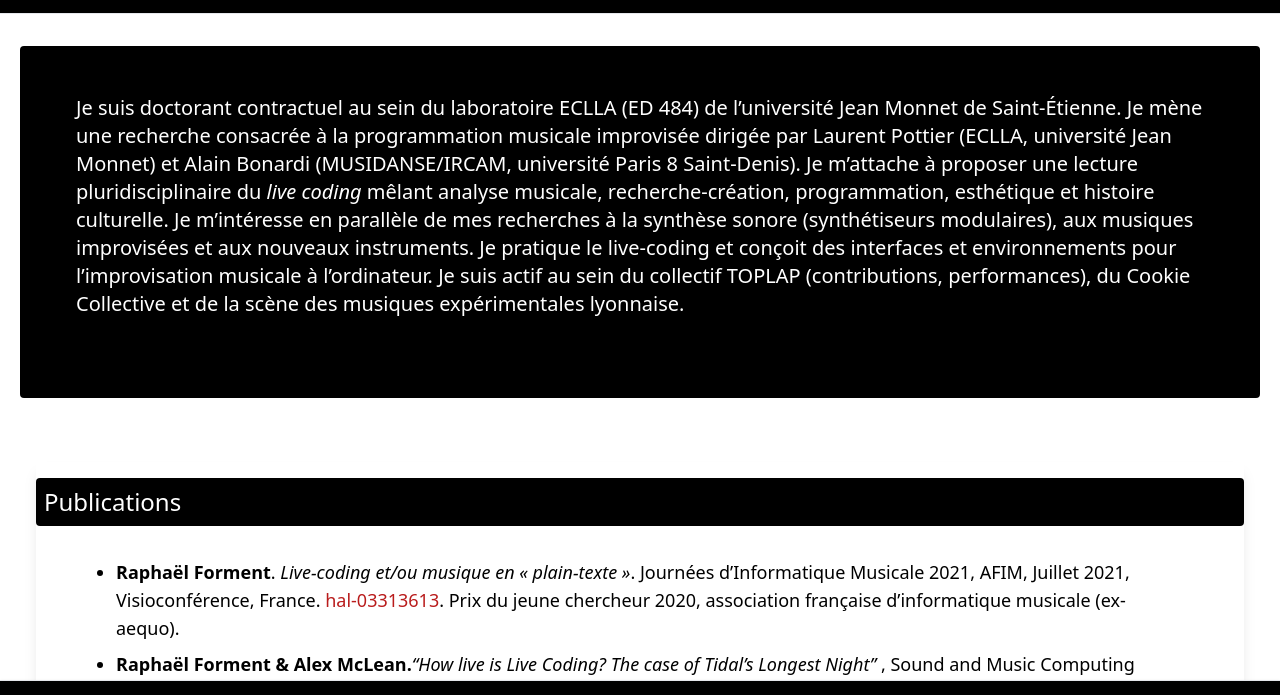
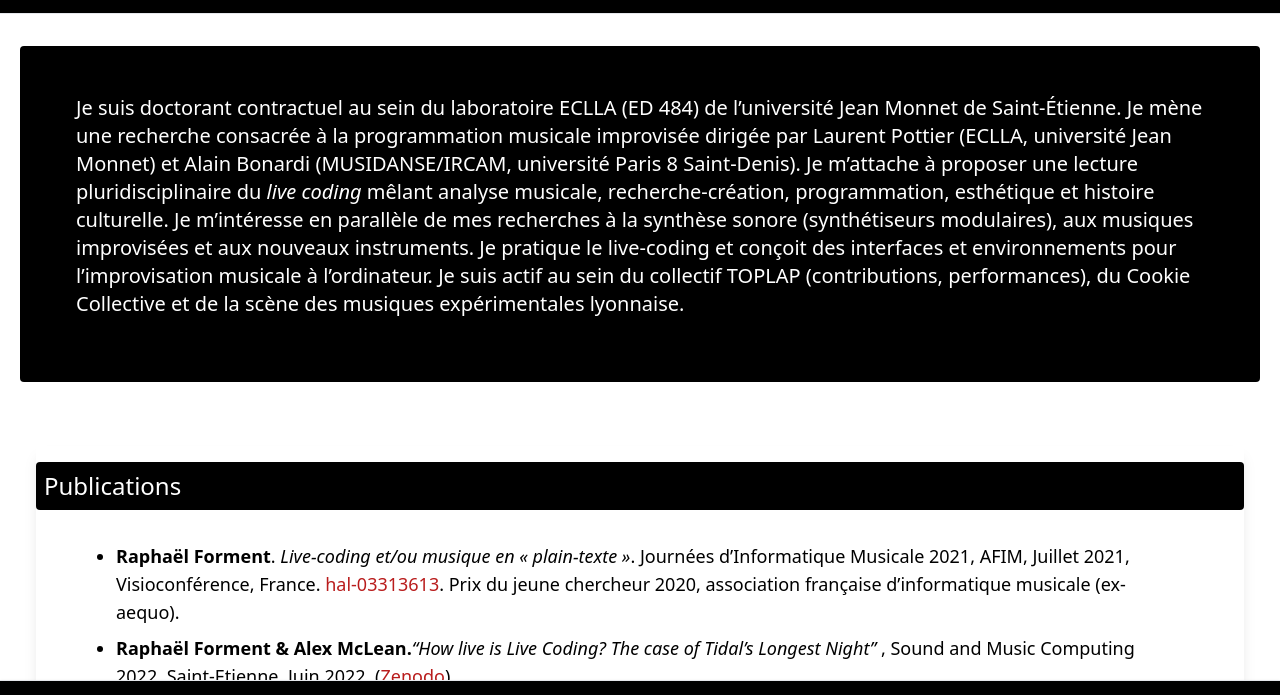
Before and after one commit to Bubobubobubobubo/Website, an Eleventy site: page src/apropos.html in a window 1280 px wide. Shown: the part 51-746 px from the top of the page. Built offline with nearby package versions, Linux system fonts and the light colour scheme; Eleventy itself is replaced by a stand-in of ours; files that its build step writes are made by us from their sources.

Commit message:
less padding

```diff
--- a/src/apropos.html
+++ b/src/apropos.html
@@ -4,7 +4,7 @@ title: À Propos
 permalink: apropos.html
 ---
 
-<section class="mt-8 bg-black rounded text-white max-w-8xl py-12 mx-auto mx-8"> <p class="test-xs sm:text-lg lg:text-xl px-14 pb-8">Je suis doctorant contractuel au sein du laboratoire ECLLA (ED 484) de l’université Jean Monnet de Saint-Étienne. Je mène une recherche consacrée à la programmation musicale improvisée dirigée par Laurent Pottier (ECLLA, université Jean Monnet) et Alain Bonardi (MUSIDANSE/IRCAM, université Paris 8 Saint-Denis). Je m’attache à proposer une lecture pluridisciplinaire du <i>live coding</i> mêlant analyse musicale, recherche-création, programmation, esthétique et histoire culturelle. Je m’intéresse en parallèle de mes recherches à la synthèse sonore (synthétiseurs modulaires), aux musiques improvisées et aux nouveaux instruments. Je pratique le live-coding et conçoit des interfaces et environnements pour l’improvisation musicale à l’ordinateur. Je suis actif au sein du collectif TOPLAP (contributions, performances), du Cookie Collective et de la scène des musiques expérimentales lyonnaise.</p>
+<section class="mt-8 bg-black rounded text-white max-w-8xl py-12 mx-auto mx-8"> <p class="test-xs sm:text-lg lg:text-xl px-14 pb-4">Je suis doctorant contractuel au sein du laboratoire ECLLA (ED 484) de l’université Jean Monnet de Saint-Étienne. Je mène une recherche consacrée à la programmation musicale improvisée dirigée par Laurent Pottier (ECLLA, université Jean Monnet) et Alain Bonardi (MUSIDANSE/IRCAM, université Paris 8 Saint-Denis). Je m’attache à proposer une lecture pluridisciplinaire du <i>live coding</i> mêlant analyse musicale, recherche-création, programmation, esthétique et histoire culturelle. Je m’intéresse en parallèle de mes recherches à la synthèse sonore (synthétiseurs modulaires), aux musiques improvisées et aux nouveaux instruments. Je pratique le live-coding et conçoit des interfaces et environnements pour l’improvisation musicale à l’ordinateur. Je suis actif au sein du collectif TOPLAP (contributions, performances), du Cookie Collective et de la scène des musiques expérimentales lyonnaise.</p>
 </section>
 
 
```
